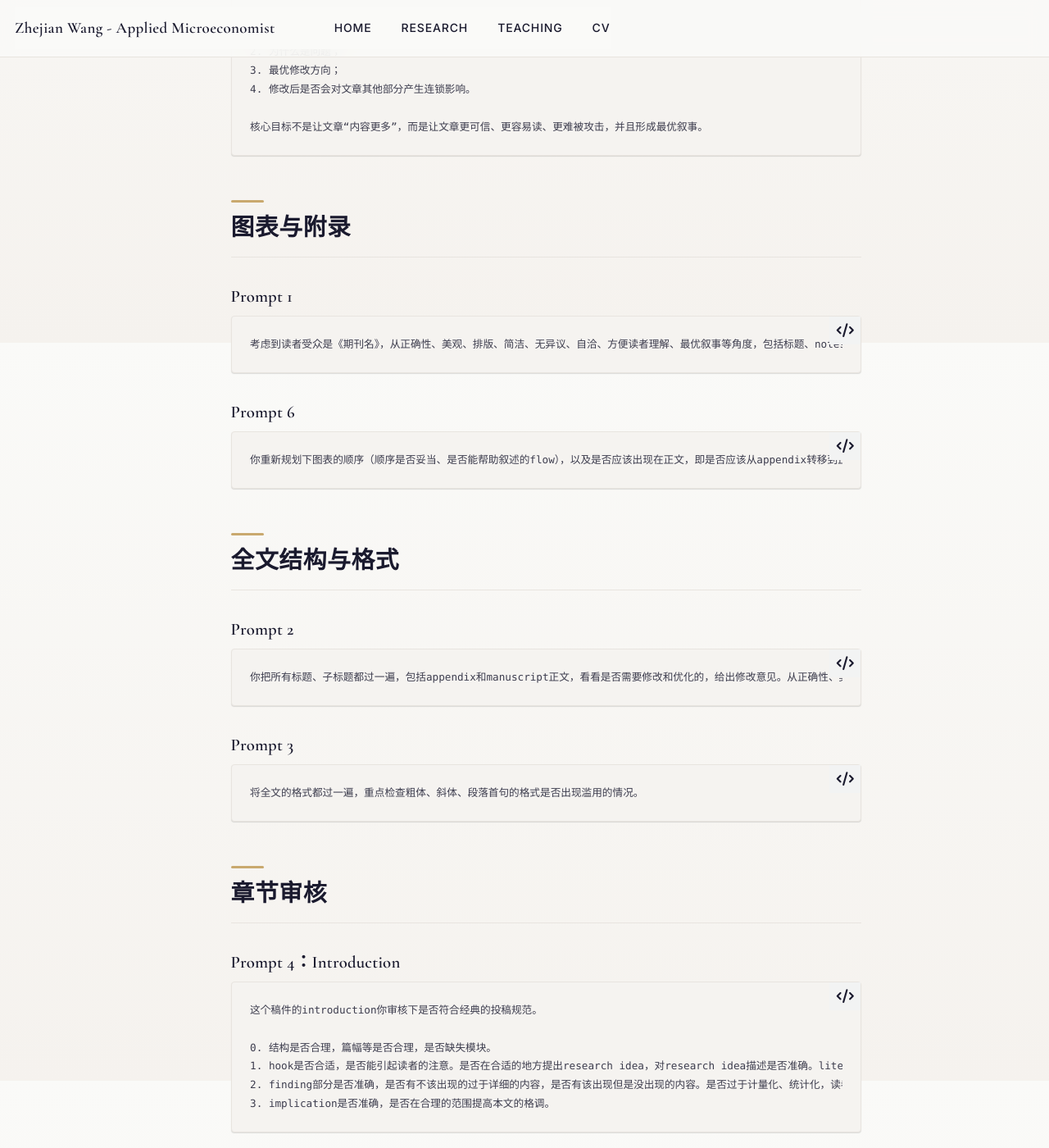
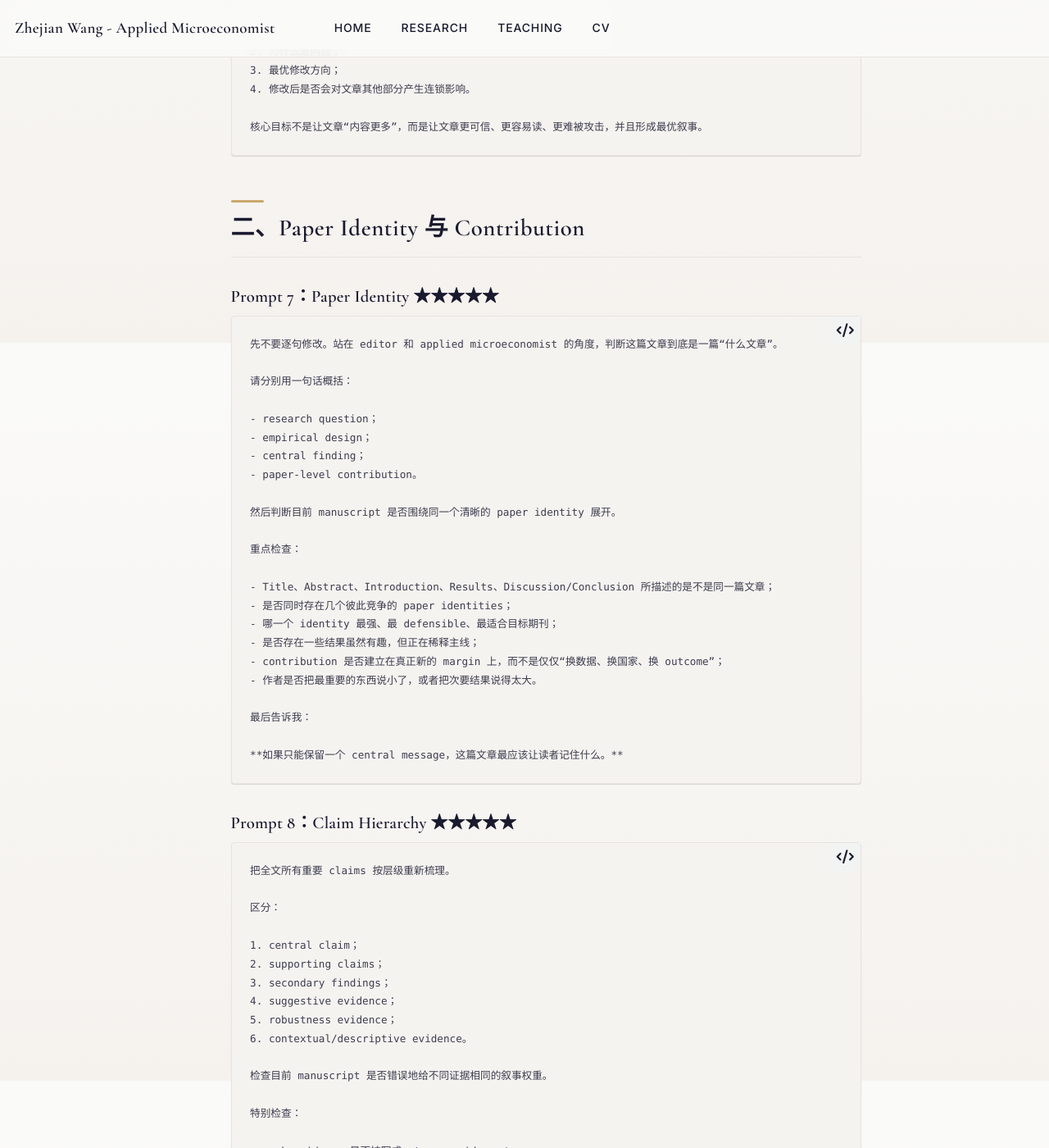
Before and after one commit to zhejianw/zhejianw.github.io, a Jekyll site: the page built from ai/prompts/index.md, in a window 1280 px wide and 1400 px high, scrolled down 482 px. Shown: the whole window at 82% size. Built offline with Jekyll 4.4.1, drawn with Linux system fonts in a browser that asks for light colours; a script that is not in the unit is left out; some of the changed text lies outside the part shown.

Commit message:
Add paper identity and claim hierarchy prompts

```diff
--- a/ai/prompts/index.md
+++ b/ai/prompts/index.md
@@ -30,6 +30,64 @@ last_updated: 2026-08-26
 4. 修改后是否会对文章其他部分产生连锁影响。
 
 核心目标不是让文章“内容更多”，而是让文章更可信、更容易读、更难被攻击，并且形成最优叙事。
+~~~
+
+## 二、Paper Identity 与 Contribution
+
+### Prompt 7：Paper Identity ★★★★★
+
+~~~text
+先不要逐句修改。站在 editor 和 applied microeconomist 的角度，判断这篇文章到底是一篇“什么文章”。
+
+请分别用一句话概括：
+
+- research question；
+- empirical design；
+- central finding；
+- paper-level contribution。
+
+然后判断目前 manuscript 是否围绕同一个清晰的 paper identity 展开。
+
+重点检查：
+
+- Title、Abstract、Introduction、Results、Discussion/Conclusion 所描述的是不是同一篇文章；
+- 是否同时存在几个彼此竞争的 paper identities；
+- 哪一个 identity 最强、最 defensible、最适合目标期刊；
+- 是否存在一些结果虽然有趣，但正在稀释主线；
+- contribution 是否建立在真正新的 margin 上，而不是仅仅“换数据、换国家、换 outcome”；
+- 作者是否把最重要的东西说小了，或者把次要结果说得太大。
+
+最后告诉我：
+
+**如果只能保留一个 central message，这篇文章最应该让读者记住什么。**
+~~~
+
+### Prompt 8：Claim Hierarchy ★★★★★
+
+~~~text
+把全文所有重要 claims 按层级重新梳理。
+
+区分：
+
+1. central claim；
+2. supporting claims；
+3. secondary findings；
+4. suggestive evidence；
+5. robustness evidence；
+6. contextual/descriptive evidence。
+
+检查目前 manuscript 是否错误地给不同证据相同的叙事权重。
+
+特别检查：
+
+- weak evidence 是否被写成 strong evidence；
+- null results 是否被写成 “no effect”；
+- statistically significant 是否被错误等同于 economically important；
+- descriptive evidence 是否被赋予 causal interpretation；
+- mechanism evidence 是否实际上只能支持 suggestive interpretation；
+- robustness results 是否正在抢占 main results 的叙事空间。
+
+重新给出一个最优的 claim hierarchy，并指出哪些 claims 应该升级、降级、移到 appendix 或删除。
 ~~~
 
 ## 图表与附录
```
